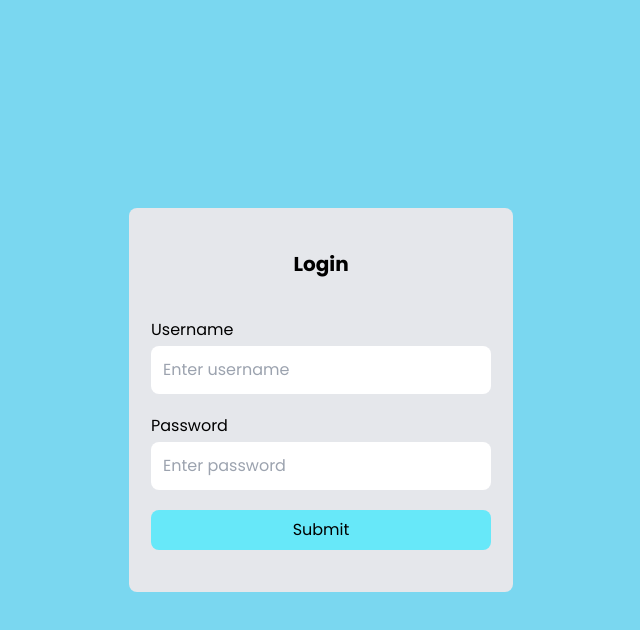
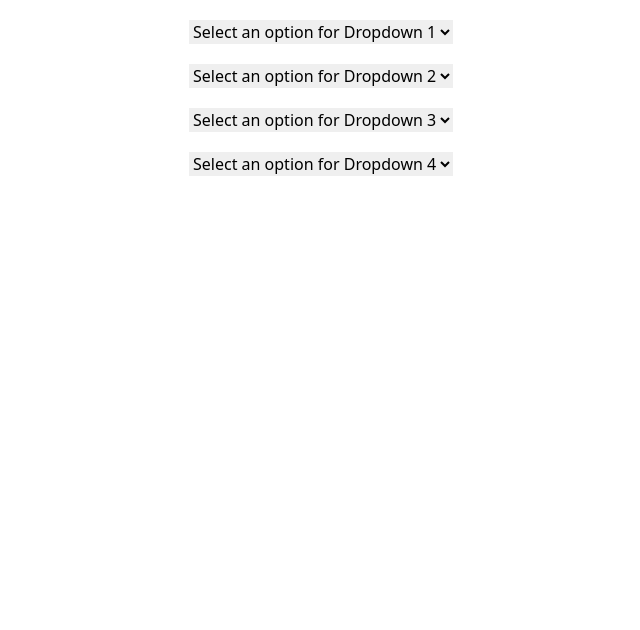
Before and after one commit to ViralEnactOn/TMDBClone, a React (Vite) app: page /function in a window 1280 px wide. Before the commit this address led to /. Shown: the top 630 px of the page, without its empty margins (319-959 px from the left). Built offline with nearby package versions, Linux system fonts and the light colour scheme.

Commit message:
Feat : Function

```diff
--- a/src/App.jsx
+++ b/src/App.jsx
@@ -3,6 +3,7 @@ import Login from "./components/login/login";
 import { BrowserRouter, Route, Routes } from "react-router-dom";
 import ProtectedRoute from "./components/Protected Route/proctectedRoute";
 import MovieDetail from "./components/movieDetail/movieDetail";
+import TestFunction from "./components/testFunction/testFunction";
 
 function App() {
   return (
@@ -13,6 +14,7 @@ function App() {
           <Route path="/:id" element={<MovieDetail />} />
         </Route>
         <Route path="/" element={<Login />} />
+        <Route path="/function" element={<TestFunction />} />
       </Routes>
     </BrowserRouter>
   );
--- /dev/null
+++ b/src/components/testFunction/testFunction.jsx
@@ -0,0 +1,101 @@
+/* eslint-disable no-unused-vars */
+/* eslint-disable react-hooks/rules-of-hooks */
+import React, { useState } from "react";
+
+const testFunction = () => {
+  const [selectedValues, setSelectedValues] = useState([
+    { dropdownId: "dropdown1", selectedValue: "" },
+    { dropdownId: "dropdown2", selectedValue: "" },
+    { dropdownId: "dropdown3", selectedValue: "" },
+    { dropdownId: "dropdown4", selectedValue: "" },
+  ]);
+
+  console.log("selectedValues", selectedValues);
+
+  const handleDropdownChange = (event) => {
+    const { id, value } = event.target;
+
+    setSelectedValues((prevSelectedValues) =>
+      prevSelectedValues.map((item) =>
+        item.dropdownId === id ? { ...item, selectedValue: value } : item
+      )
+    );
+  };
+
+  const sleep = (ms) => {
+    return new Promise((resolve) => {
+      setTimeout(resolve, ms);
+    });
+  };
+
+  const exampleAsyncFunction = async () => {
+    console.log("Start of the function");
+
+    await sleep(2000);
+
+    console.log("After 2 seconds");
+
+    console.log("Doing other tasks...");
+
+    await sleep(3000);
+
+    console.log("After 3 seconds");
+
+    console.log("End of the function");
+  };
+
+  // exampleAsyncFunction();
+
+  return (
+    <div>
+      <div className="flex justify-center mt-5">
+        <select id="dropdown1" onChange={handleDropdownChange}>
+          <option value="">Select an option for Dropdown 1</option>
+          <option value="Option 1">Option 1</option>
+          <option value="Option 2">Option 2</option>
+          <option value="Option 3">Option 3</option>
+        </select>
+      </div>
+
+      <div className="flex justify-center mt-5">
+        <select id="dropdown2" onChange={handleDropdownChange}>
+          <option value="">Select an option for Dropdown 2</option>
+          <option value="Option A">Option A</option>
+          <option value="Option B">Option B</option>
+          <option value="Option C">Option C</option>
+        </select>
+      </div>
+
+      <div className="flex justify-center mt-5">
+        <select id="dropdown3" onChange={handleDropdownChange}>
+          <option value="">Select an option for Dropdown 3</option>
+          <option value="Choice X">Choice X</option>
+          <option value="Choice Y">Choice Y</option>
+          <option value="Choice Z">Choice Z</option>
+        </select>
+      </div>
+
+      <div className="flex justify-center mt-5">
+        <select id="dropdown4" onChange={handleDropdownChange}>
+          <option value="">Select an option for Dropdown 4</option>
+          <option value="Apple">Apple</option>
+          <option value="Banana">Banana</option>
+          <option value="Orange">Orange</option>
+        </select>
+      </div>
+
+      {/* <div className="flex justify-center mt-5">
+        <h2>Selected Values:</h2>
+        <ul className="flex justify-center flex-col mt-5">
+          {selectedValues.map((item) => (
+            <li key={item.dropdownId}>
+              {item.dropdownId}: {item.selectedValue}
+            </li>
+          ))}
+        </ul>
+      </div> */}
+    </div>
+  );
+};
+
+export default testFunction;
```
Also changed, not shown: 1 other file (tests, documents, lock files or other folders).
